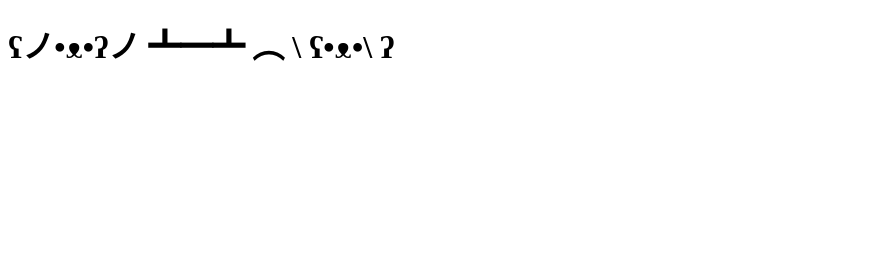
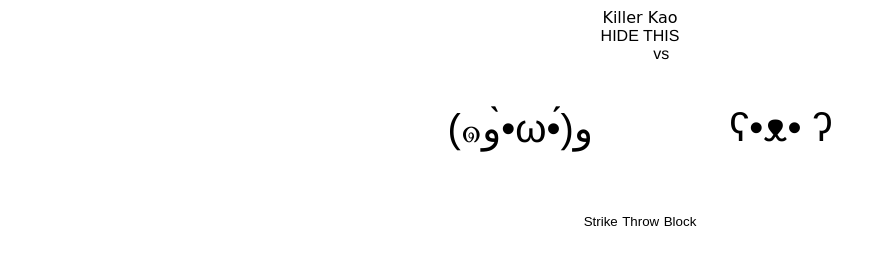
Before and after one commit to catcarbonell/killerkao, a plain HTML site: page index.html in a window 1280 px wide. Shown: the whole page, without its empty margins (0-885 px from the left). Drawn offline with Linux system fonts and the light colour scheme; a web font is replaced by a local one.

Commit message:
Completed HTML base. Trying to understand flexbox.

```diff
--- a/css/style.css
+++ b/css/style.css
@@ -1,4 +1,56 @@
+/* KILLER KAO STYLEZ ʕノ•ᴥ•ʔノ  ┻━┻  ︵ \ ʕ•ᴥ•\  ʔ */
+
 /* RESET */
+*,
+*::before,
+*::after{box-sizing:border-box;}
+a{text-decoration:none; color:inherit; cursor:pointer;}
+button{background-color:transparent; color:inherit; border-width:0; padding:0; cursor:pointer;}
+figure{margin:0;}
+input::-moz-focus-inner {border:0; padding:0; margin:0;}
+ul, ol, dd{margin:0; padding:0; list-style:none;}
+h1, h2, h3, h4, h5, h6{margin:0; font-size:inherit; font-weight:inherit;}
+p{margin:0;}
+cite {font-style:normal;}
+fieldset{border-width:0; padding:0; margin:0;}
+
+
+/* GLOBAL */
 body {
-    font-family: Arial, Helvetica, sans-serif;
+    font-family: Helvetica, sans-serif;
+    display: flex;
+    flex-direction: column;
+    align-items: center;
+    justify-content: space-around;
 }
+
+/* <MAIN> */
+main {
+   width: 800px;
+   display: flex;
+   flex-direction: column;
+   align-items: center;
+   justify-content: space-around;
+}
+
+/* HEADERS */
+h1 {
+    font-family: "Bowlby One SC", cursive;
+}
+
+/* #ARENA */
+#arena {
+    display: flex;
+    flex-direction: row;
+}
+
+/* .CHARACTER */
+.character {
+    max-width: 300px;
+    min-width: 100px;
+    /*how do you make this */
+    position: justify;
+    font-size: 40px;
+    margin: 50px;
+    padding: 10px;
+}
--- a/index.html
+++ b/index.html
@@ -5,10 +5,35 @@
     <meta name="viewport" content="width=device-width, initial-scale=1.0">
     <meta http-equiv="X-UA-Compatible" content="ie=edge">
     <title>!!! KILLER KAO !!!</title>
+    <link href="https://fonts.googleapis.com/css?family=Bowlby+One+SC&display=swap" rel="stylesheet">
+    <link rel="stylesheet" href="css/style.css">
+    <script defer src="js/app.js"></script>
 </head>
 <body>
+
     <main>
-        <h1>ʕノ•ᴥ•ʔノ  ┻━┻  ︵ \ ʕ•ᴥ•\  ʔ</h1>
+        <header id="title">
+            <h1>Killer Kao</h1>
+        </header>
+
+        <header class="win-lose" id="reset">
+            <h2>HIDE THIS</h2>
+        </header>
+
+        <div id="arena">
+            <span id="player" class="character">(๑و•̀ω•́)و</span>
+            <p> vs </p>
+            <span id="bear" class="character">ʕ•ᴥ•  ʔ</span>
+        </div>
+
+        <nav>
+            <button id="strike" class="atk">Strike</button>
+            <button id="throw" class="atk">Throw</button>
+            <button id="block" class="atk">Block</button>
+        </nav>
+
     </main>
+
+
 </body>
 </html>
```
